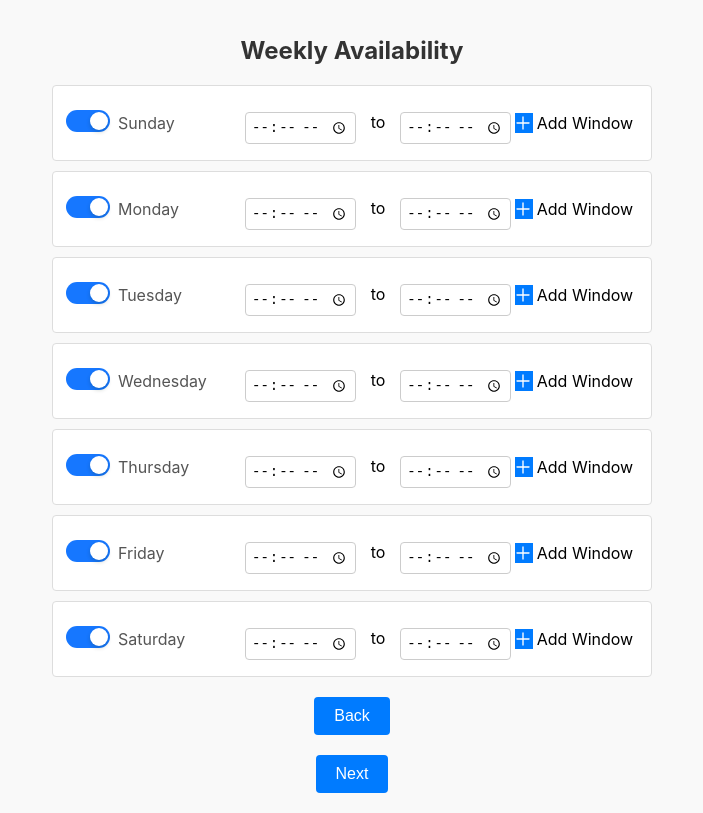
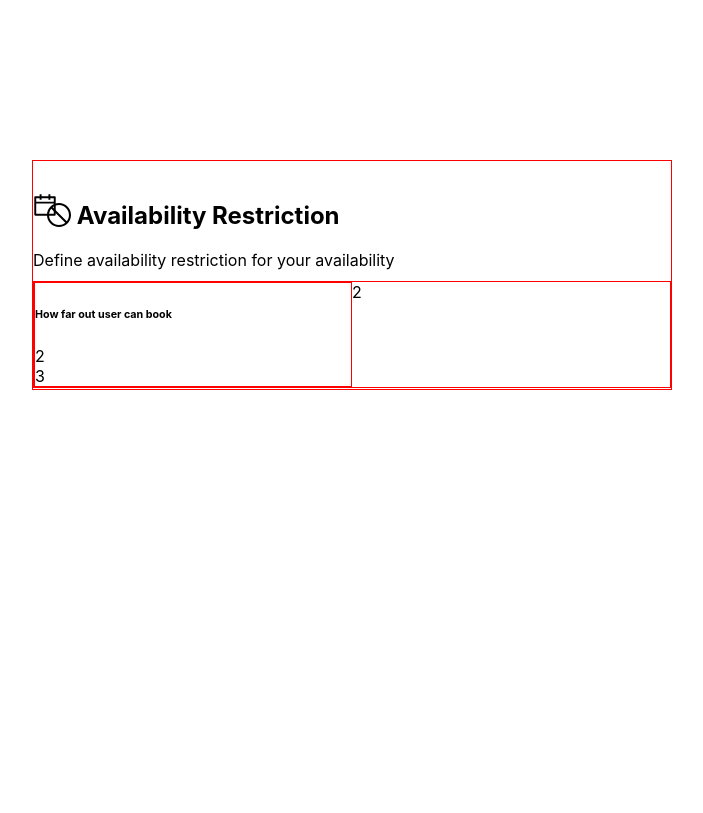
Before and after one commit to anabaei/provider-onboarding, a React (Create React App) app: page / in a window 1280 px wide. Shown: the whole page, without its empty margins (288-991 px from the left). Built offline with nearby package versions, Linux system fonts and the light colour scheme.

Commit message:
add availability

```diff
--- a/src/App.js
+++ b/src/App.js
@@ -5,6 +5,7 @@ import OnboardingStep2 from './components/onboarding2/OnboardingStep2';
 import Services from './components/services/Services';
 import Treatments from './components/treatments/Treatments';
 import WeeklyAvailability from './components/availability/WeeklyAvailability';
+import Restriction from './components/restriction/Restriction';
 
 const App = () => {
     const [step, setStep] = useState(1);
@@ -29,7 +30,8 @@ const App = () => {
             {step === 2 && <OnboardingStep2 onBack={prevStep} onNext={nextStep} />}
             {step === 3 && <Services onBack={prevStep} onNext={handleServiceSelect} />}
             {step === 4 && <Treatments selectedService={selectedService} onBack={prevStep} onNext={nextStep} />}
-            {step === 1 && <WeeklyAvailability onBack={prevStep} onNext={nextStep} />}
+            {step === 5 && <WeeklyAvailability onBack={prevStep} onNext={nextStep} />}
+            {step === 1 && <Restriction onBack={prevStep} onNext={nextStep} />}
         </div>
     );
 };
--- /dev/null
+++ b/src/components/restriction/Restriction.css
@@ -0,0 +1,56 @@
+.restriction-container {
+    display: grid;
+    grid-template-rows: 1fr 1fr;
+    align-items: center;
+    gap: 10px;
+    margin: 10rem 20rem;
+    border: 1px solid red;
+    text-align: left;
+
+}
+.headline {
+    display: flex;
+    flex-direction:row;
+}
+.calendar {
+    margin-left: -10px;
+    margin-top: 20px;
+
+}
+.restriction-input{
+    display: flex;
+    flex-direction: row;
+}
+
+.restriction-container input,
+.restriction-container select {
+    padding: 5px;
+    font-size: 14px;
+    border: 1px solid #ccc;
+    border-radius: 4px;
+
+}
+
+.restriction-container button {
+    padding: 5px 10px;
+    font-size: 14px;
+    color: #fff;
+    background-color: #007bff;
+    border: none;
+    border-radius: 4px;
+    cursor: pointer;
+}
+
+.restriction-container button:hover {
+    background-color: #0056b3;
+}
+.restrict-time{
+    display: grid;
+    grid-template-columns: 1fr 1fr;
+    border: 1px solid red;
+}
+.restrict-time-details{
+    border: 1px solid red;
+    display: flex;
+    flex-direction: column;
+}
--- /dev/null
+++ b/src/components/restriction/Restriction.js
@@ -0,0 +1,62 @@
+import React, { useState } from 'react';
+import './Restriction.css';
+import { CalendarOutlined } from '@ant-design/icons';
+import { StopOutlined } from '@ant-design/icons';
+const Restriction = ({ onAddRestriction }) => {
+    const [days, setDays] = useState('');
+    const [number, setNumber] = useState('');
+    const [unit, setUnit] = useState('minutes');
+
+    const handleAddRestriction = () => {
+        onAddRestriction({ days, number, unit });
+        setDays('');
+        setNumber('');
+        setUnit('minutes');
+    };
+
+    return (
+        <div className="restriction-container">
+            <div>
+
+                <h2 className="headline"> <CalendarOutlined /> <div className='calendar'> <StopOutlined /> Availability Restriction </div> </h2>
+                <div> Define availability restriction for your availability</div>
+            </div>
+            <div className="restrict-time">
+                <div className="restrict-time-details"> <h6> How far out user can book</h6> <div> 2 </div> <div> 3 </div>  </div>
+                <div>2 </div>
+            </div>
+
+        </div>
+        //     <div>
+        //     <input
+        //         type="text"
+        //         placeholder="Enter days"
+        //         value={days}
+        //         onChange={(e) => setDays(e.target.value)}
+        //     />
+
+        //     </div>
+        //     <div>
+
+
+        //     <div className="restriction-input">
+        //     <input
+        //         type="number"
+        //         placeholder="Enter number"
+        //         value={number}
+        //         onChange={(e) => setNumber(e.target.value)}
+        //     />
+        //     <select value={unit} onChange={(e) => setUnit(e.target.value)}>
+        //         <option value="minutes">Minutes</option>
+        //         <option value="hours">Hours</option>
+        //         <option value="days">Days</option>
+        //     </select>
+
+        //     </div>
+        //     </div>
+        //     {/* <button type="button" onClick={handleAddRestriction}>Add Restriction</button> */}
+        // </div>
+    );
+};
+
+export default Restriction;
```
